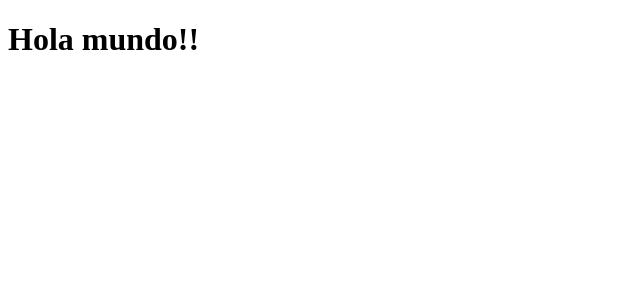
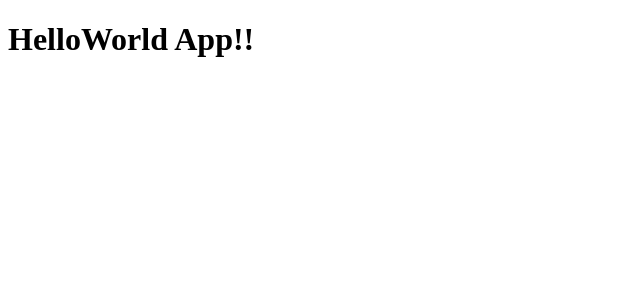
Before and after one commit to cfe-vasco/react-course, a React (Vite) app in the folder 03-counter-app-vite/: page / in a window 1280 px wide. Shown: the top 300 px of the page, without its empty margins (0-640 px from the left). Built offline with nearby package versions, Linux system fonts and the light colour scheme.

Commit message:
Primer componente

```diff
--- /dev/null
+++ b/03-counter-app-vite/src/HelloWorldApp.jsx
@@ -0,0 +1,11 @@
+// function App(){
+//     return (<h1>Hola mundo!!!</h1>)
+// }
+
+// export default App;
+
+export const HelloWorldApp = () => {
+  return (
+    <h1>HelloWorld App!!</h1>
+  )
+}
--- a/03-counter-app-vite/src/main.jsx
+++ b/03-counter-app-vite/src/main.jsx
@@ -1,12 +1,9 @@
 import React from 'react'
 import ReactDOM from 'react-dom/client'
-
-function App(){
-    return (<h1>Hola mundo!!</h1>)
-}
+import { HelloWorldApp } from './HelloWorldApp'
 
 ReactDOM.createRoot(document.getElementById('root')).render(
     <React.StrictMode>
-        <App/>
+        <HelloWorldApp/>
     </React.StrictMode>
 )
```
